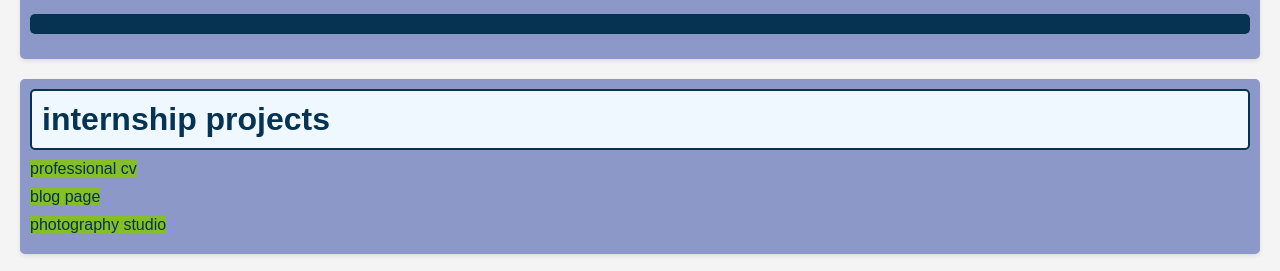
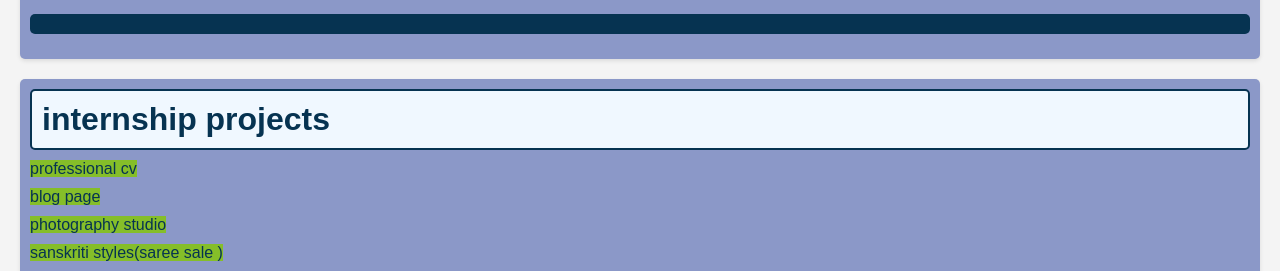
Before and after one commit to jharaja82/html-css-practice-set, a plain HTML site: page index.html in a window 1280 px wide. Shown: the part 1507-1778 px from the top of the page. Drawn offline with Linux system fonts and the light colour scheme.

Commit message:
Add link to E-commerce project in internship projects section

```diff
--- a/index.html
+++ b/index.html
@@ -176,6 +176,8 @@
             <li><a href="https://jharaja82.github.io/my-website/">professional cv </a></li>
             <li><a href="https://jharaja82.github.io/blog-website/">blog page </a></li>
             <li><a href="https://jharaja82.github.io/professional-photography/">photography studio</a></li>
+            <li><a href="https://jharaja82.github.io/E-commerce/">sanskriti styles(saree sale )</a></li>
+
         </ul>
 </div>
         <h1>ChiPi Technologies Private Limited</h1>
```
